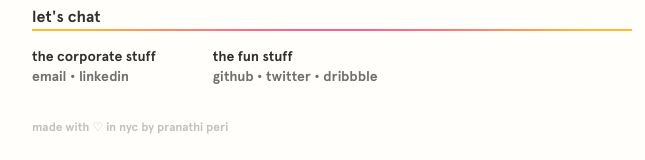
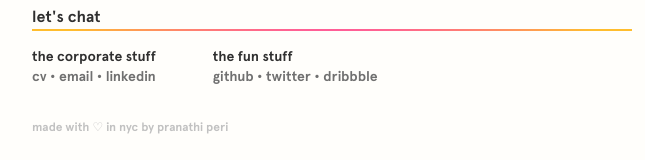
Before and after one commit to pranathip/pranathiperi.me, a Next.js app: page / in a window 1280 px wide. Shown: the part 656-816 px from the top of the page, without its empty margins (308-953 px from the left). Built offline with nearby package versions, Linux system fonts and the light colour scheme.

Commit message:
added read.cv

```diff
--- a/components/ContactInfo.js
+++ b/components/ContactInfo.js
@@ -4,6 +4,7 @@ const ContactInfo = () => {
       <div>
         <h2 className="text-primary">the corporate stuff</h2>
         <h2>
+          <a href="https://read.cv/pranathi">cv</a> •{" "}
           <a href="mailto:pranathi.peri@gmail.com">email</a> •{" "}
           <a href="https://linkedin.com/in/pranathip">linkedin</a>
         </h2>
```
